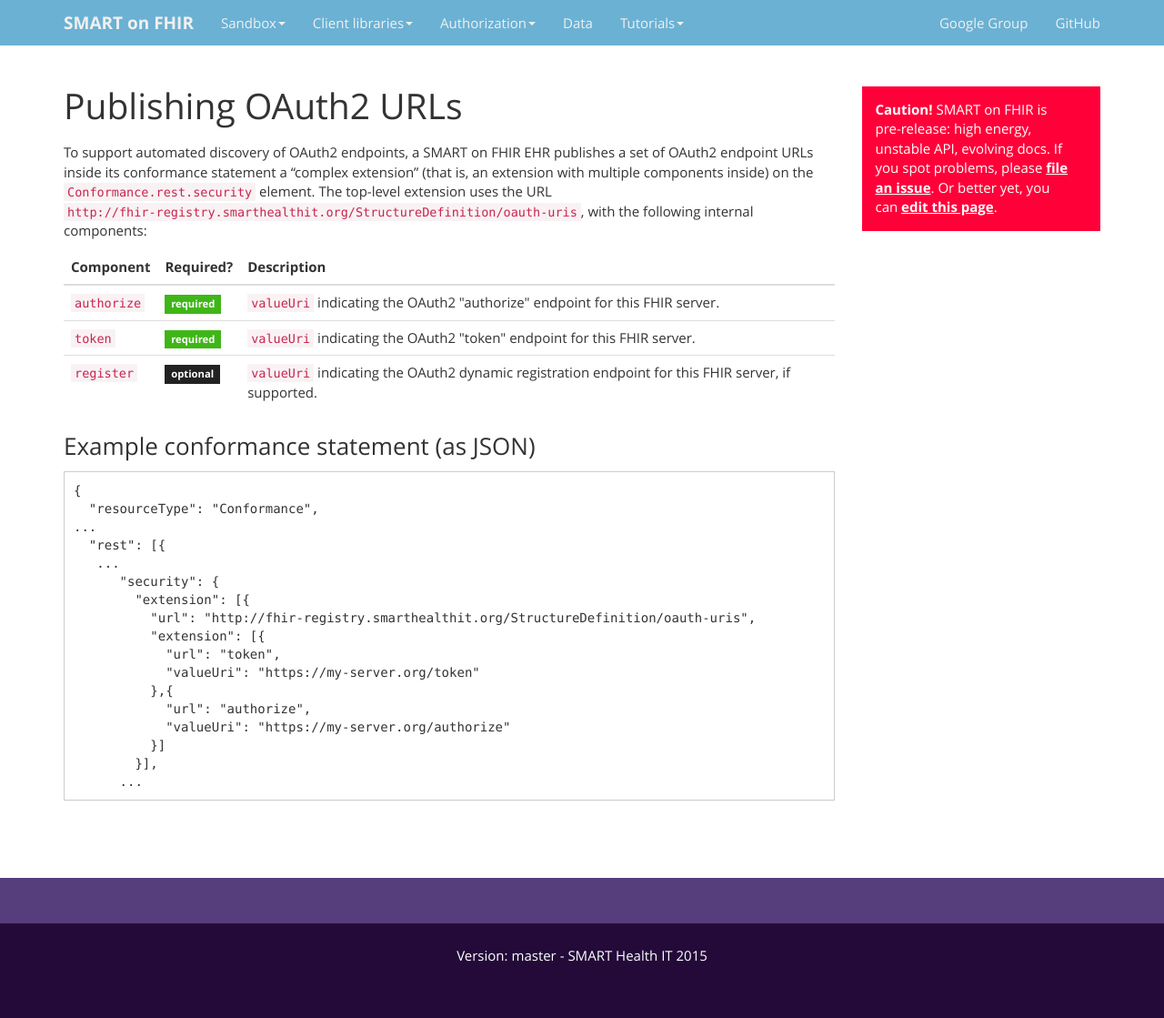
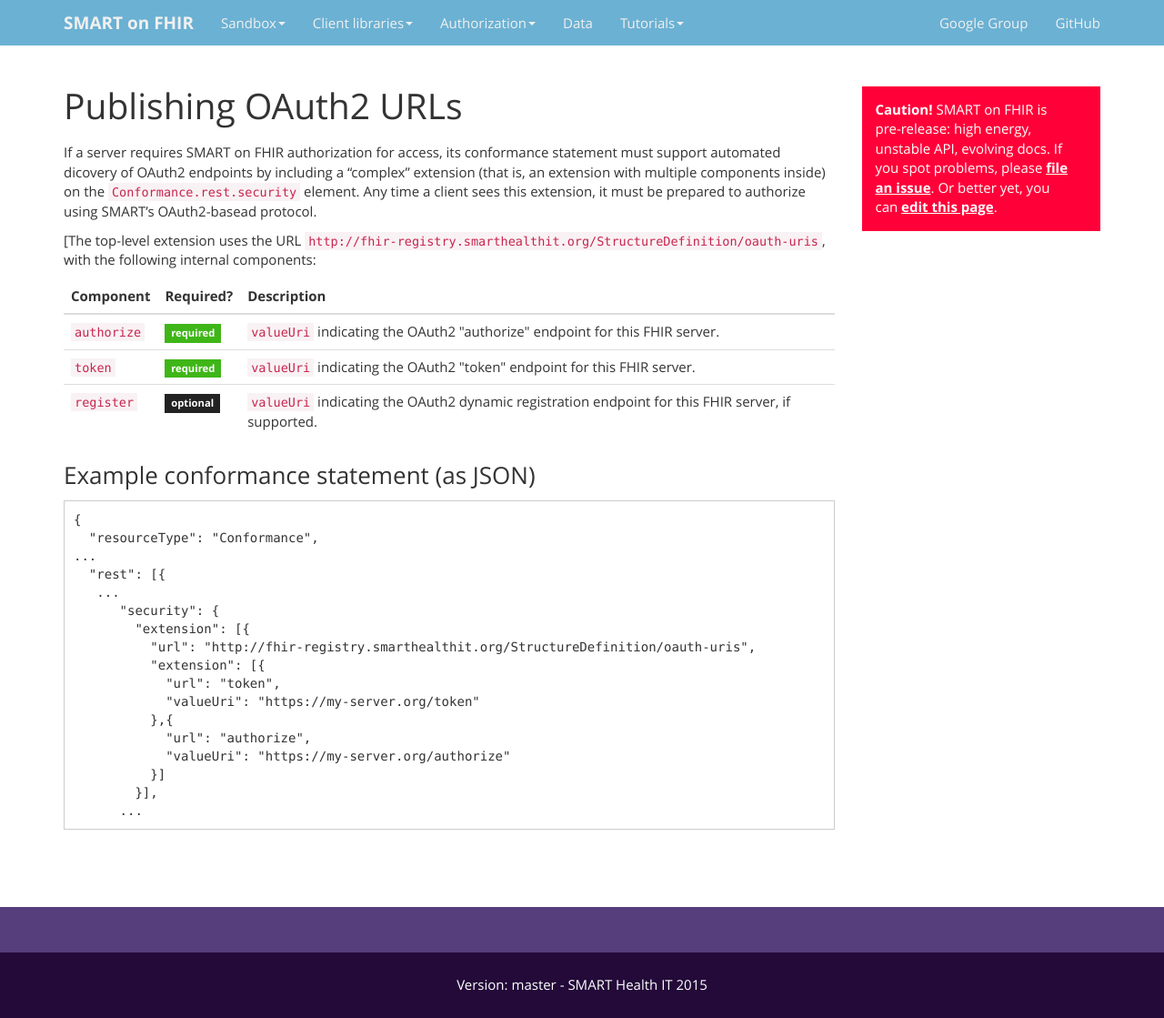
Before and after one commit to smart-on-fhir/smart-on-fhir.github.io, a Jekyll site: the page built from authorization/conformance-statement/index.md, in a window 1280 px wide. Shown: the whole page at 91% size. Built offline with Jekyll 4.4.1, drawn with Linux system fonts in a browser that asks for light colours; Markdown is read by kramdown in place of the engine named in the settings; before the commit the page ends 1087 px from its top, so only the background shows below that.

Commit message:
Clarify that presence of discovery extension means: use SMART

```diff
--- a/authorization/conformance-statement/index.md
+++ b/authorization/conformance-statement/index.md
@@ -5,7 +5,15 @@
 
 # Publishing OAuth2 URLs
 
-To support automated discovery of OAuth2 endpoints, a SMART on FHIR EHR publishes a set of OAuth2 endpoint URLs inside its conformance statement a "complex extension" (that is, an extension with multiple components inside) on the `Conformance.rest.security` element. The top-level extension uses the URL `http://fhir-registry.smarthealthit.org/StructureDefinition/oauth-uris`, with the following internal components:
+If a server requires SMART on FHIR authorization for access, its conformance
+statement must support automated dicovery of OAuth2 endpoints by including a
+"complex" extension (that is, an extension with multiple components inside) on
+the `Conformance.rest.security` element. Any time a client sees this extension,
+it must be prepared to authorize using SMART's OAuth2-basead protocol.
+
+[The top-level extension uses the URL
+`http://fhir-registry.smarthealthit.org/StructureDefinition/oauth-uris`, with
+the following internal components:
 
 <table class="table">
   <thead>
```
